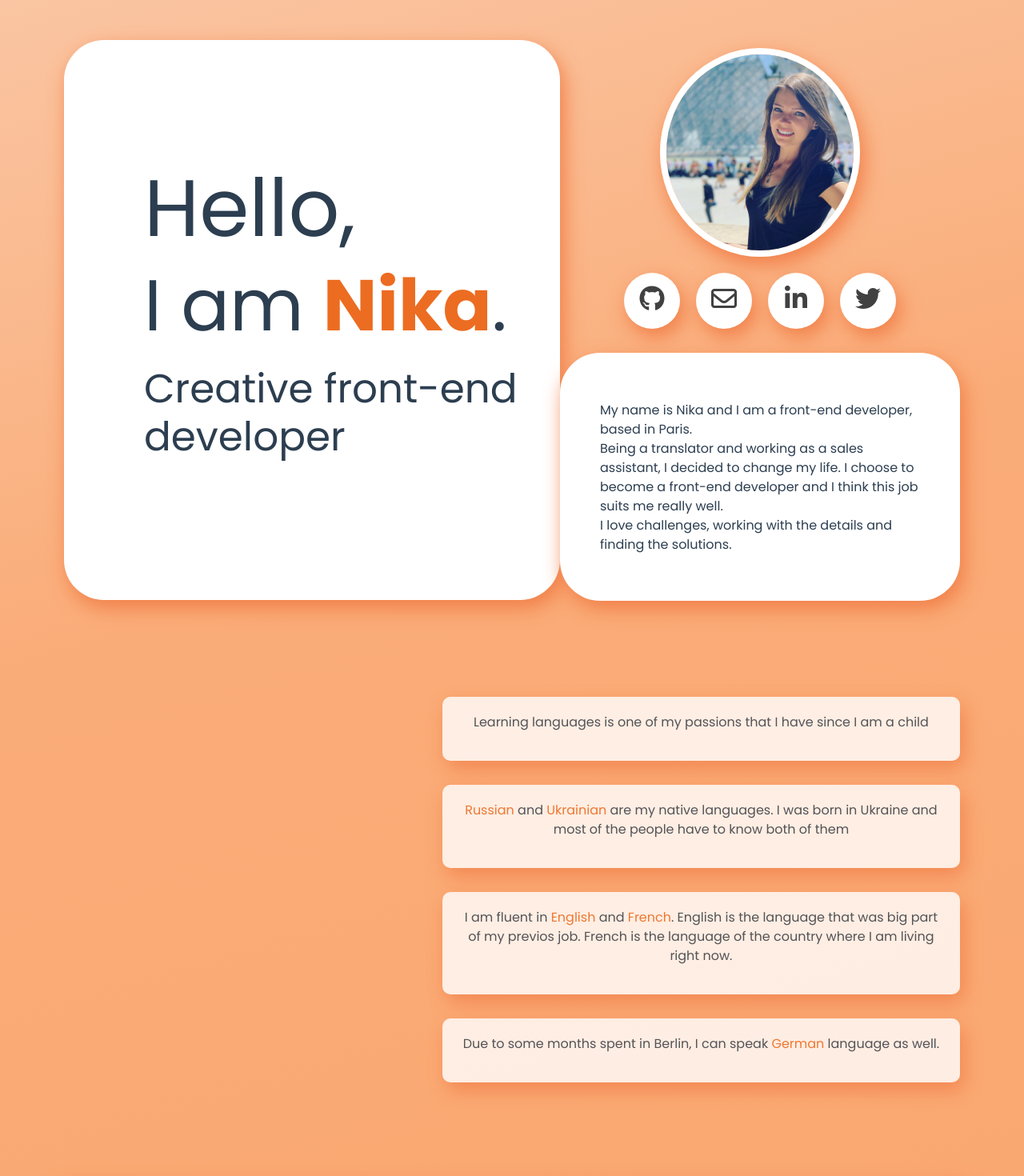
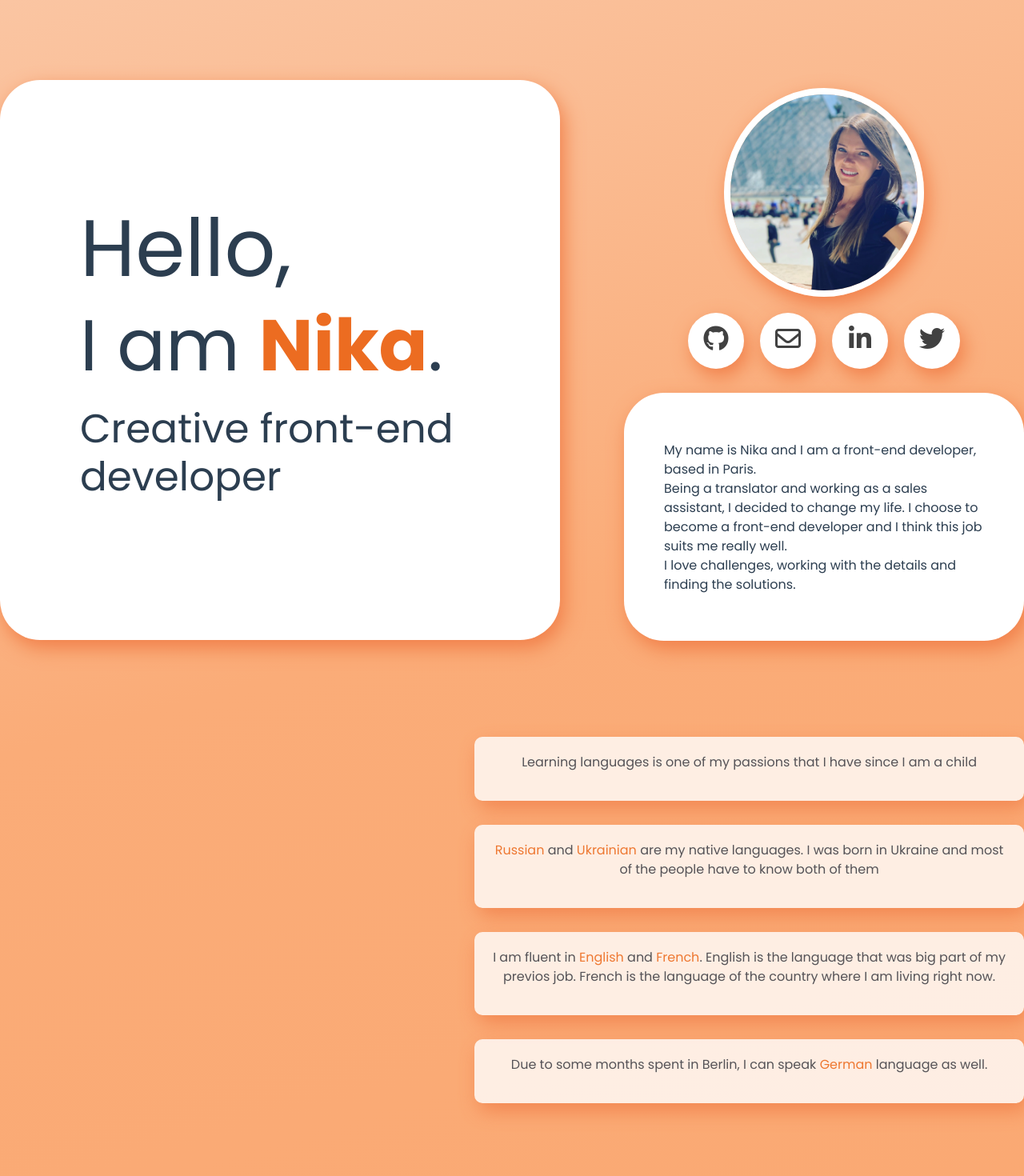
Before and after one commit to Nikoletta31/NikaWebsite, a Vue app: page / in a window 1280 px wide. Shown: the top 1470 px of the page at 80% size. Built offline with nearby package versions, Linux system fonts and the light colour scheme.

Commit message:
Media for big screens

```diff
--- a/src/assets/styles/header.scss
+++ b/src/assets/styles/header.scss
@@ -3,7 +3,8 @@
 
 .section1 {
     display:flex;
-    justify-content: space-between;
+    justify-content: center;
+    margin-top:50px;
     @include mobile {
         display:flex;
         align-items: center;
@@ -24,6 +25,7 @@
         align-items: center;
         justify-content: space-between;
     }
+
 }
 
 
@@ -35,7 +37,7 @@
     box-shadow: 5px 10px 25px #f17f49;
     border-radius: 50px;
     width: 700px;
-    margin-left:80px;
+    margin-right:40px;
     margin-top:50px;
     @include mobile {
         margin:0;
@@ -55,6 +57,14 @@
      height:500px;
      padding:60px 0 100px 80px;
     }
+    @include big-screen{
+        margin-right:200px;
+        width:950px;
+        height:950px;
+        padding:250px 0 0 120px;
+        border-radius: 80px;
+
+    }
 
 
 
@@ -67,6 +77,9 @@
         @include mobile-small {
             font-size: 45px;
         }
+        @include big-screen{
+        font-size:120px;
+        }
 
     }
     h2 {
@@ -77,6 +90,9 @@
         }
         @include mobile-small {
             font-size: 45px;
+        }
+        @include big-screen{
+        font-size:110px;
         }
 
         span {
@@ -105,6 +121,7 @@
     box-shadow: 5px 10px 25px #f17f49;
     border-radius: 50px;
     width: 500px;
+
   margin-top: 20px;
   @include mobile {
       width:330px;
@@ -123,22 +140,29 @@
 }
 @include tablet {
        width:600px;
-
+}
+@include big-screen{
+    width:700px;
+    height:400px;
 }
 
 }
 
 .info-section1 {
-    margin-right:80px;
+    margin-left:40px;
     margin-top:60px;
     @include mobile {
         margin:50px 0;
+
     }
     @include mobile-small {
         margin:50px 0;
     }
     @include tablet {
         margin-right: 0px;
+    }
+    @include big-screen{
+        margin-top: 100px;
     }
 }
 
@@ -159,13 +183,17 @@ img {
         border: 4px solid white;
         margin:0;
     }
-
+@include big-screen{
+    width:350px;
+}
 }
 
 p {
     font-weight:500;
     font: size 18px;
-
+  @include big-screen{
+      font-size:22px;
+  }
 }
 
 .call {
@@ -192,6 +220,9 @@ p {
             padding-top:12px;
             margin:5px;
         }
+        @include big-screen{
+            margin:20px;
+        }
 
         &:hover{
             cursor: pointer;
--- a/src/assets/styles/media.scss
+++ b/src/assets/styles/media.scss
@@ -1,7 +1,6 @@
 @mixin mobile-small {
     @media (min-width: 300px) and (max-width: 374px) { @content };
   }
-
 
 @mixin mobile {
     @media (min-width: 375px) and (max-width: 759px) { @content };
@@ -10,3 +9,7 @@
   @mixin tablet {
     @media (min-width: 760px) and (max-width: 1025px) { @content };
   }
+
+  @mixin big-screen {
+    @media (min-width: 2000px) and (max-width: 2600px) { @content };
+  }
--- a/src/assets/styles/next.scss
+++ b/src/assets/styles/next.scss
@@ -28,9 +28,9 @@
     .language {
         background-color: rgb(65, 65, 65);
         width: 500px;
-        margin: 100px 0 100px 80px;
+        margin: 100px 40px 100px 0px;
         padding:70px;
-        border-radius:10%;
+        border-radius:70px;
         box-shadow: 5px 10px 25px #f17f49;
         @include mobile {
             width: 330px;
@@ -47,11 +47,17 @@
         @include tablet {
             width:600px;
         }
+        @include big-screen{
+            width:800px;
+            margin:100px 130px 100px 0px;
+            padding:110px;
+
+        }
     }
 
     .section2 {
         display: flex;
-        justify-content: space-between;
+        justify-content: center;
         @include mobile {
             flex-direction: column;
             align-items: center;
@@ -65,7 +71,7 @@
     .language-info {
         width: 700px;
         margin-top: 120px;
-        margin-right: 80px;
+        margin-left: 60px;
         @include mobile {
             display:none;
         }
@@ -75,6 +81,9 @@
         @include tablet {
             display:none;
         }
+        @include big-screen{
+            width:900px;
+        }
         .info {
             background-color: white;
             margin-bottom:30px;
@@ -82,6 +91,11 @@
             border-radius: 10px;
             box-shadow: 5px 10px 25px #f17f49;
             opacity: 0.8;
+            @include big-screen{
+                padding:25px;
+                font-size:20px;
+                border-radius:20px;
+            }
             &:hover {
                 opacity:1;
                 cursor: pointer;
--- a/src/assets/styles/projects.scss
+++ b/src/assets/styles/projects.scss
@@ -76,6 +76,12 @@
     background-image: url(~@/assets/fruits.png);
     @include project;
  }
+
+ .project4{
+    background-image: url(~@/assets/easybanking.png);
+    @include project;
+ }
+
 
 .project-text-box{
 position:absolute;
--- a/src/assets/styles/skills.scss
+++ b/src/assets/styles/skills.scss
@@ -28,8 +28,6 @@
 
 .white {
     background-color: white;
-
-
     padding: 60px 80px 0px 80px;
     box-shadow: 5px 10px 25px #f17f49;
     border-radius: 50px;
@@ -52,6 +50,9 @@
        margin:50px 0;
         width:295px;
         padding:60px 30px 0px 30px;
+    }
+    @include big-screen{
+        width:1900px;
     }
 }
 
--- a/src/components/Projects.vue
+++ b/src/components/Projects.vue
@@ -22,6 +22,15 @@
 
 
     </div>
+
+    <div class="project4" data-aos="zoom-in" data-aos-duration="1000" @click="seeIt1 = !seeIt1">
+<div class="project-text-box" :style="[seeIt1 ? {opacity:0.9} : null]">
+<h2 class="project-text">Easybanking VueJs/NuxtJs</h2>
+<button @click="gitGo4">Learn more</button>
+</div>
+    </div>
+
+
  <div class="project3" data-aos="zoom-in" data-aos-duration="1000" @click="seeIt2 = !seeIt2">
 <div class="project-text-box" :style="[seeIt2 ? {opacity:0.9} : null]">
 <h2 class="project-text">Fruits API VueJs</h2>
@@ -69,6 +78,9 @@ visible2(){
     gitGo3() {
     window.location.href = 'https://github.com/Nikoletta31/Weather-App-VueJs';
   },
+    gitGo4() {
+    window.location.href = 'https://github.com/Nikoletta31/Easybanking-NuxtJs';
+  },
 
 
 }
```
Also changed, not shown: src/assets/easybanking.png (added).
